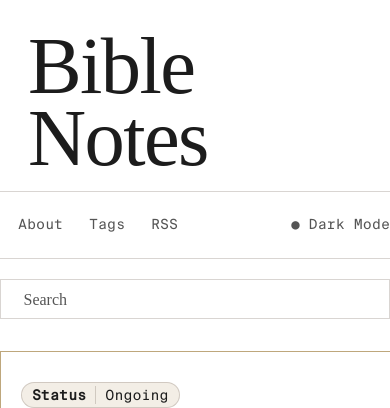
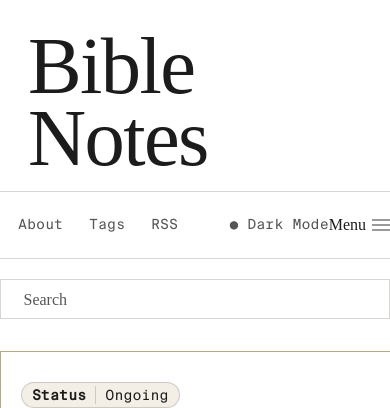
Before and after one commit to jsantiago611/digital-garden-master, a Jekyll site: the page built from index.md, in a window 390 px wide. Shown: the top 408 px of the page. Built offline with Jekyll 4.4.1, drawn with Linux system fonts in a browser that asks for light colours; some web fonts are replaced.

Commit message:
added hamburger
{% include text-expand.html %}

```diff
--- a/_includes/Header.html
+++ b/_includes/Header.html
@@ -173,6 +173,7 @@
         </a>
     </div>
     {%- endif -%}
+
     <div class="main-site-subheader menu disable-select">
         <a class="menu-item" href="/about">
             <p class="menu-item-text">About</p>
@@ -188,6 +189,7 @@
         <script src="/assets/js/Search.js"></script>
         {%- endif -%}
         <div id="theme-toggle" onclick="modeSwitcher()" style="cursor: pointer;"></div>
+        {% include text-expand.html %}
     </div>
     <div class="searchbar search-container">
             {%- if site.preferences.search.shortcut_hint.enabled -%}
```
